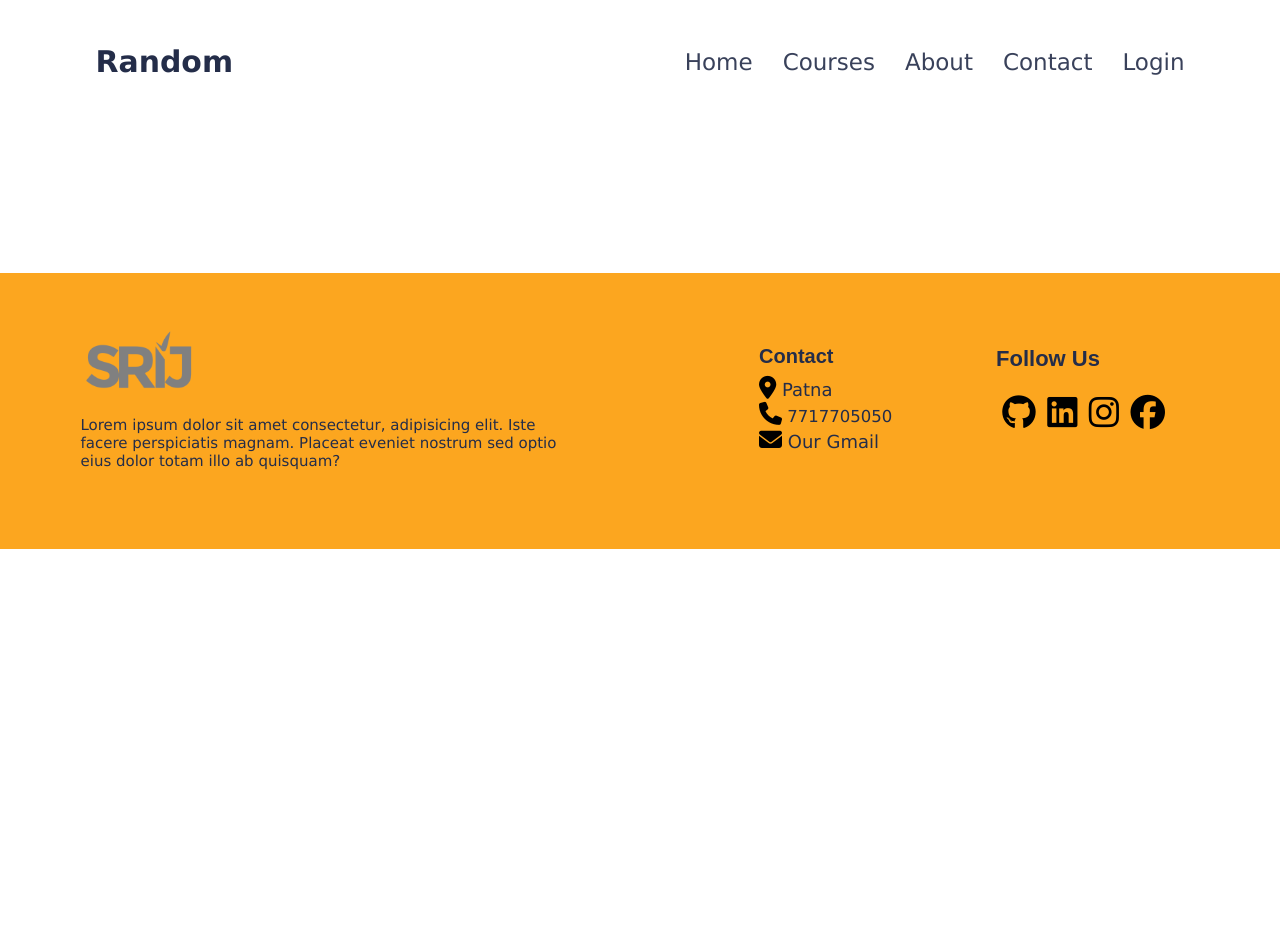
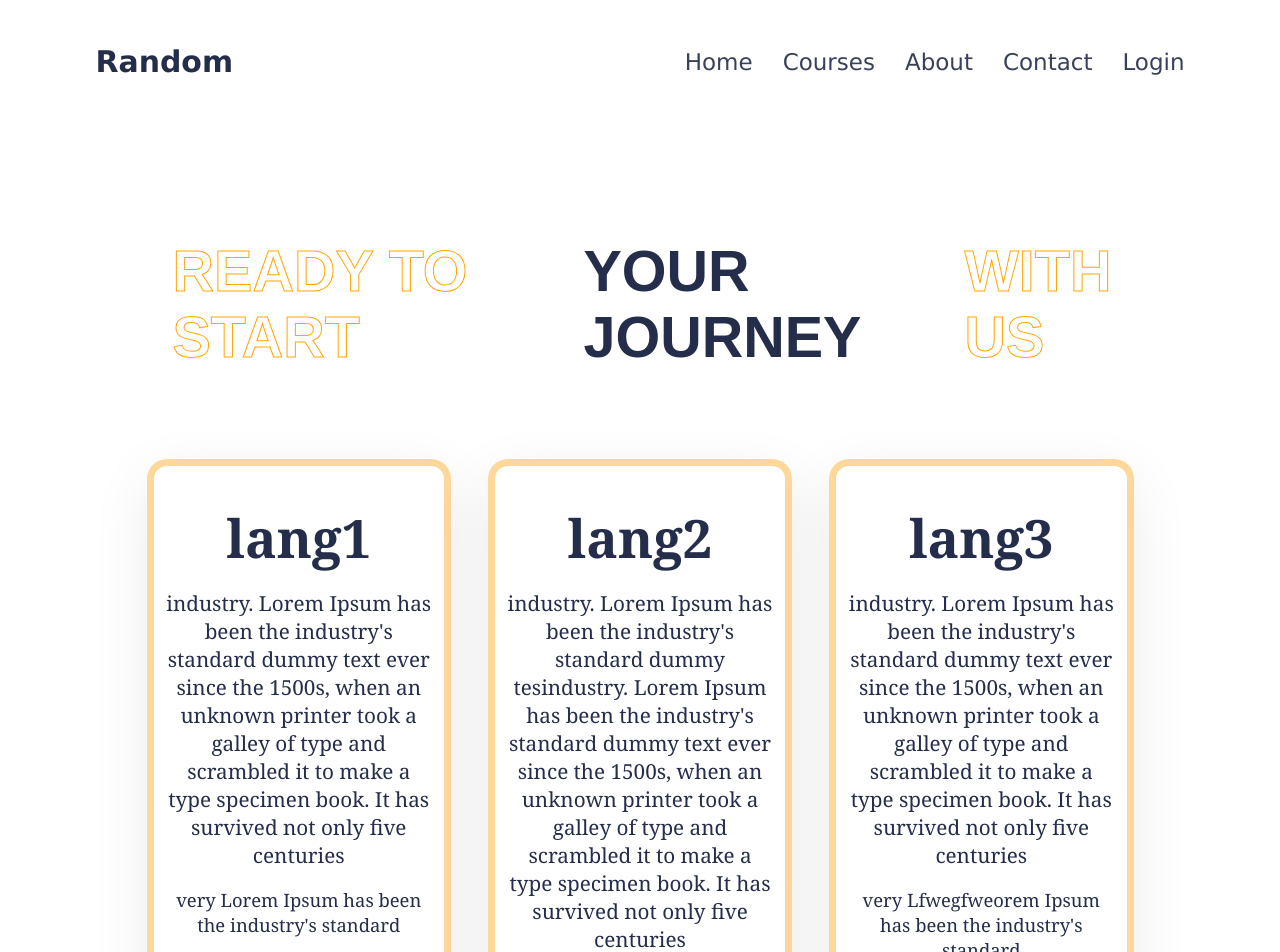
Before and after one commit to Saurabh-Shivam/SRITComputerClasses-Website, a React (Create React App) app in the folder frontend/: page /mycourses in a window 1280 px wide. Shown: the top 952 px of the page. Before the commit the page ends 800 px from the top, so only its background shows below. Built offline with nearby package versions, Linux system fonts and the light colour scheme.

Commit message:
created mycourses compo to replace courses compo

```diff
--- a/frontend/src/App.js
+++ b/frontend/src/App.js
@@ -8,6 +8,7 @@ import Contact from "./components/Contact/Contact";
 import Footer from "./components/Footer/Footer";
 import Login from "./components/Login/Login";
 import Register from "./components/Register/Register";
+import MyCourses from "./components/MyCourses/MyCourses";
 
 function App() {
   return (
@@ -20,6 +21,7 @@ function App() {
         <Route path="contact" element={<Contact />} />
         <Route path="login" element={<Login />} />
         <Route path="register" element={<Register />} />
+        <Route path="mycourses" element={<MyCourses />} />
       </Routes>
       <Footer />
     </div>
--- a/frontend/src/Data/coursesData.js
+++ b/frontend/src/Data/coursesData.js
@@ -8,7 +8,7 @@ export const coursesData = [
   {
     title: "lang2",
     detail:
-      "industry. Lorem Ipsum has been the industry's standard dummy text ever since the 1500s, when an unknown printer took a galley of type and scrambled it to make a type specimen book. It has survived not only five centuries",
+      "industry. Lorem Ipsum has been the industry's standard dummy tesindustry. Lorem Ipsum has been the industry's standard dummy text ever since the 1500s, when an unknown printer took a galley of type and scrambled it to make a type specimen book. It has survived not only five centuries",
     review: "very Lorem Ipsum has been the industry's standard",
   },
   {
--- /dev/null
+++ b/frontend/src/components/MyCourses/MyCourses.css
@@ -0,0 +1,171 @@
+.courses-container {
+    margin-top: -4rem;
+    padding: 0 2rem;
+    display: flex;
+    flex-direction: column;
+    gap: 4rem;
+    position: relative;
+}
+
+.c-header {
+    display: flex;
+    margin-top: 9.5rem;
+    margin-left: 2rem;
+    gap: 1rem;
+    margin-bottom: -6rem;
+}
+
+.c-header>span {
+    /* font-size: 1.5rem; */
+    font-weight: bold;
+    text-transform: uppercase;
+    font-size: 2.5rem;
+    font-family: Arial, Helvetica, sans-serif;
+}
+
+/* for the first child, i.e. span-> Ready to start */
+.c-header>:nth-child(1) {
+    /* color: var(--orange);
+    font-size: 2.5rem;
+    font-weight: bold; */
+    /*
+    font-size: 2.5rem;
+    text-transform: uppercase;
+    font-weight: bold; */
+
+    color: transparent;
+    -webkit-text-stroke-width: 1px;
+    -webkit-text-stroke-color: orange;
+}
+
+/* for the second child, i.e. span-> your journey */
+.c-header>:nth-child(2) {
+    /* color: var(--orange);
+    font-size: 2.5rem;
+    font-weight: bold; */
+    /*
+    font-size: 2.5rem;
+    text-transform: uppercase;
+    font-weight: bold; */
+
+    color: var(--black);
+
+}
+
+/* for the third child, i.e. span-> with us */
+.c-header>:nth-child(3) {
+    /* color: var(--orange);
+    font-size: 2.5rem;
+    font-weight: bold; */
+    /*
+    font-size: 2.5rem;
+    text-transform: uppercase;
+    font-weight: bold; */
+
+    color: transparent;
+    -webkit-text-stroke-width: 1px;
+    -webkit-text-stroke-color: orange;
+}
+
+
+.course {
+    margin-top: 5rem;
+    /* width: 16rem;
+    height: 18rem; */
+    /* This will set the max height,width of a card according to the data inside it*/
+    max-width: 120rem;
+    max-height: 120rem;
+    /* padding: 2rem; */
+    /* width: 20rem;
+    height: 25rem; */
+    /* position: absolute; */
+    display: flex;
+    flex-direction: column;
+    gap: 1.5rem;
+    /* align-items: center; */
+    text-align: center;
+    background: rgba(255, 255, 255, 0.26);
+    border: 7px solid var(--orangeCard);
+    box-shadow: var(--boxShadow);
+    border-radius: 20px;
+    box-sizing: border-box;
+    /* padding: 0px 20px 2rem 20px; */
+
+}
+
+
+
+.course:hover {
+    background: var(--orangeCard);
+    border: 7px solid var(--orange);
+    cursor: pointer;
+}
+
+
+.course>:nth-child(1) {
+    color: var(--black);
+    font-weight: bold;
+    font-size: 2.3rem;
+    margin-top: 1.5rem;
+    margin-bottom: -0.8rem;
+    font-family: Cambria, Cochin, Georgia, Times, 'Times New Roman', serif;
+}
+
+
+.course>:nth-child(2) {
+    color: var(--black);
+    padding-left: 0.5rem;
+    padding-right: 0.5rem;
+    font-size: 0.9rem;
+    margin-bottom: -0.7rem;
+    font-family: Cambria, Cochin, Georgia, Times, 'Times New Roman', serif;
+
+}
+
+.course>:nth-child(3) {
+    color: var(--black);
+    padding-left: 0.5rem;
+    padding-right: 0.5rem;
+    font-size: 0.8rem;
+    padding-bottom: 1rem;
+    font-family: Cambria, Cochin, Georgia, Times, 'Times New Roman', serif;
+}
+
+
+
+@media screen and (max-width: 840px) {
+    .courses-container {
+        display: flex;
+        flex-direction: column;
+        /* width: auto;
+        height: auto; */
+        /* gap: 2px; */
+    }
+
+
+    .c-header {
+        display: flex;
+        margin-top: 9.5rem;
+        margin-left: -2.3rem;
+        gap: 1rem;
+        margin-bottom: -6rem;
+    }
+
+    .c-header>span {
+        /* font-size: 1.5rem; */
+        font-weight: bold;
+        text-transform: uppercase;
+        font-size: 1.2rem;
+        font-family: Arial, Helvetica, sans-serif;
+    }
+
+
+    .course {
+        width: 13rem;
+        height: fit-content;
+        margin-left: -2rem;
+
+    }
+
+
+}
--- /dev/null
+++ b/frontend/src/components/MyCourses/MyCourses.jsx
@@ -0,0 +1,28 @@
+import React from "react";
+import "./MyCourses.css";
+import { coursesData } from "../../Data/coursesData";
+
+const MyCourses = () => {
+  return (
+    <div className="courses-container">
+      <div className="c-header">
+        <span>Ready to start</span>
+        <span>your journey</span>
+        <span>with us</span>
+      </div>
+
+      {/* courses card */}
+      <div className="courses">
+        {coursesData.map((course, i) => (
+          <div className="course" key={i}>
+            <span>{course.title}</span>
+            <span>{course.detail}</span>
+            <span>{course.review}</span>
+          </div>
+        ))}
+      </div>
+    </div>
+  );
+};
+
+export default MyCourses;
```
